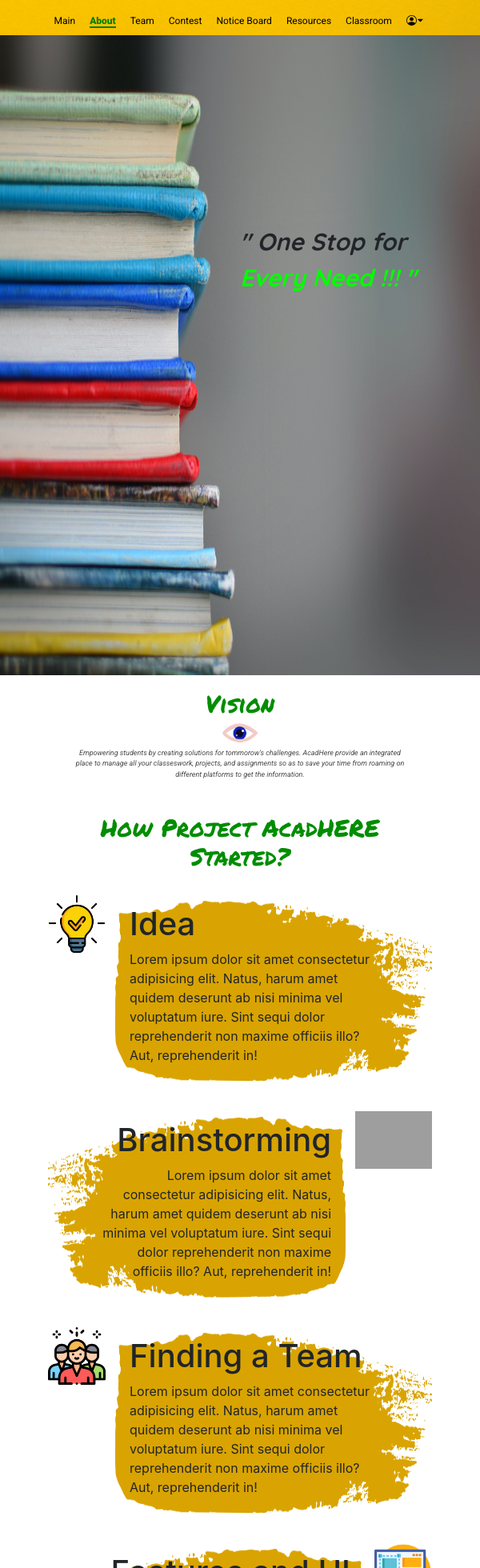
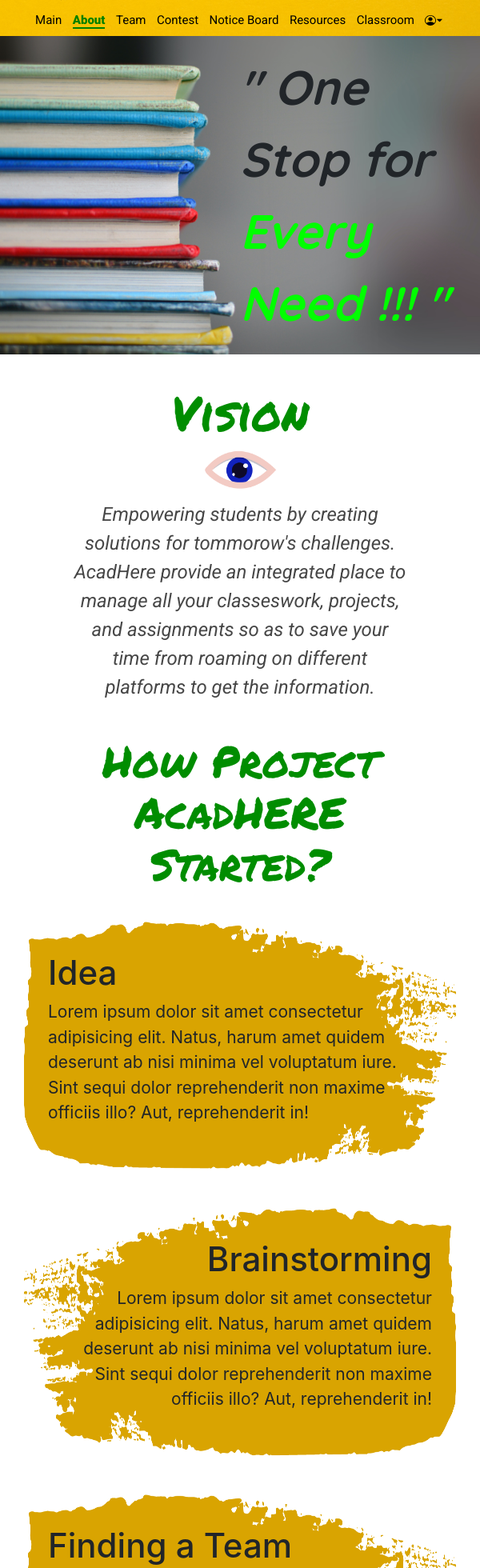
Before and after one commit to HimanshuChittora23908/acadhere_testing, a React (Create React App) app: page /acadhere_testing/about in a window 600 px wide. Shown: the top 1960 px of the page at 80% size. Built offline with nearby package versions, Linux system fonts and the light colour scheme; grey boxes are pictures that could not be loaded; a web font is replaced by a local one.

Commit message:
about-mobile

```diff
--- a/src/About.css
+++ b/src/About.css
@@ -88,3 +88,71 @@
     background-repeat: no-repeat;
     text-align: right;
 }
+
+@media screen and (min-width: 600px){
+.icon_inline{
+    display: none;
+}
+}
+
+@media screen and (max-width: 600px){
+    .about_content_main{
+        padding-top: 2vw;
+        font-size: 4vw;
+    }
+
+    .contentHead1{
+        font-size: 7vw;
+    }
+
+    .content1{
+        font-size: 3.5vw;
+    }
+
+    .about_head_main{
+        font-size: 10vw;
+        padding: 6vw 0 2vw 0;
+    }
+
+    .bg_books{
+        height: auto;
+    }
+
+    .bg_tagline{
+        top: 8vh;
+        margin-left: 50vw;
+        font-size: 10vw;
+    }
+
+    .blink{
+        width: 20vw;
+    }
+
+    .start{
+        font-size: 9vw;
+        margin: 0 10vw 0 10vw;
+    }
+
+    .icon_about{
+        display: none;
+    }
+
+    .icon_inline{
+        height: 10vw;
+        margin-top: -2vw;
+    }
+
+    .box_left, .box_right{
+        margin: 5vw;
+    }
+
+    .content_box:nth-child(even){
+        margin-left: 0vw;
+        padding: 8vw 10vw 8vw 5vw;
+    }
+
+    .content_box:nth-child(odd){
+        margin-right: 0vw;
+        padding: 8vw 5vw 8vw 10vw;
+    }
+}
--- a/src/About.js
+++ b/src/About.js
@@ -24,13 +24,13 @@ export default function About() {
         <div className="box_left">
         <img src={idea} className="icon_about"/>
         <div className="content_box">
-        <h1 className="contentHead1">Idea</h1>
+        <h1 className="contentHead1"><img src={idea} className="icon_inline"/> Idea</h1>
         <p className="content1">Lorem ipsum dolor sit amet consectetur adipisicing elit. Natus, harum amet quidem deserunt ab nisi minima vel voluptatum iure. Sint sequi dolor reprehenderit non maxime officiis illo? Aut, reprehenderit in!</p>
         </div>
         </div>
         <div className="box_right">
         <div className="content_box">
-        <h1 className="contentHead1">Brainstorming</h1>
+        <h1 className="contentHead1">Brainstorming <img src={brainstorming} className="icon_inline"/></h1>
         <p className="content1">Lorem ipsum dolor sit amet consectetur adipisicing elit. Natus, harum amet quidem deserunt ab nisi minima vel voluptatum iure. Sint sequi dolor reprehenderit non maxime officiis illo? Aut, reprehenderit in!</p>
         </div>
         <img src={brainstorming} className="icon_about"/>
@@ -38,13 +38,13 @@ export default function About() {
         <div className="box_left">
         <img src={team} className="icon_about"/>
         <div className="content_box">
-        <h1 className="contentHead1">Finding a Team</h1>
+        <h1 className="contentHead1"><img src={team} className="icon_inline"/> Finding a Team</h1>
         <p className="content1">Lorem ipsum dolor sit amet consectetur adipisicing elit. Natus, harum amet quidem deserunt ab nisi minima vel voluptatum iure. Sint sequi dolor reprehenderit non maxime officiis illo? Aut, reprehenderit in!</p>
         </div>
         </div>
         <div className="box_right">
         <div className="content_box">
-        <h1 className="contentHead1">Features and UI</h1>
+        <h1 className="contentHead1">Features and UI <img src={ui} className="icon_inline"/></h1>
         <p className="content1">Lorem ipsum dolor sit amet consectetur adipisicing elit. Natus, harum amet quidem deserunt ab nisi minima vel voluptatum iure. Sint sequi dolor reprehenderit non maxime officiis illo? Aut, reprehenderit in!</p>
         </div>
         <img src={ui} className="icon_about"/>
@@ -52,13 +52,13 @@ export default function About() {
         <div className="box_left">
         <img src={api} className="icon_about"/>
         <div className="content_box">
-        <h1 className="contentHead1">Google and Custom APIs</h1>
+        <h1 className="contentHead1"><img src={api} className="icon_inline"/> Google and Custom APIs</h1>
         <p className="content1">Lorem ipsum dolor sit amet consectetur adipisicing elit. Natus, harum amet quidem deserunt ab nisi minima vel voluptatum iure. Sint sequi dolor reprehenderit non maxime officiis illo? Aut, reprehenderit in!</p>
         </div>
         </div>
         <div className="box_right">
         <div className="content_box">
-        <h1 className="contentHead1">Finishing and Launching </h1>
+        <h1 className="contentHead1">Finishing and Launching <img src={finish} className="icon_inline"/></h1>
         <p className="content1">Lorem ipsum dolor sit amet consectetur adipisicing elit. Natus, harum amet quidem deserunt ab nisi minima vel voluptatum iure. Sint sequi dolor reprehenderit non maxime officiis illo? Aut, reprehenderit in!</p>
         </div>
         <img src={finish} className="icon_about"/>
--- a/src/Navbar.css
+++ b/src/Navbar.css
@@ -114,8 +114,8 @@ display: none;
 
 .right_buttons{
 padding: 0px;
-margin-right: 3vw;
-font-size: 2vw;
+margin-right: 2.25vw;
+font-size: 2.5vw;
 border: none;
 }
 
```
